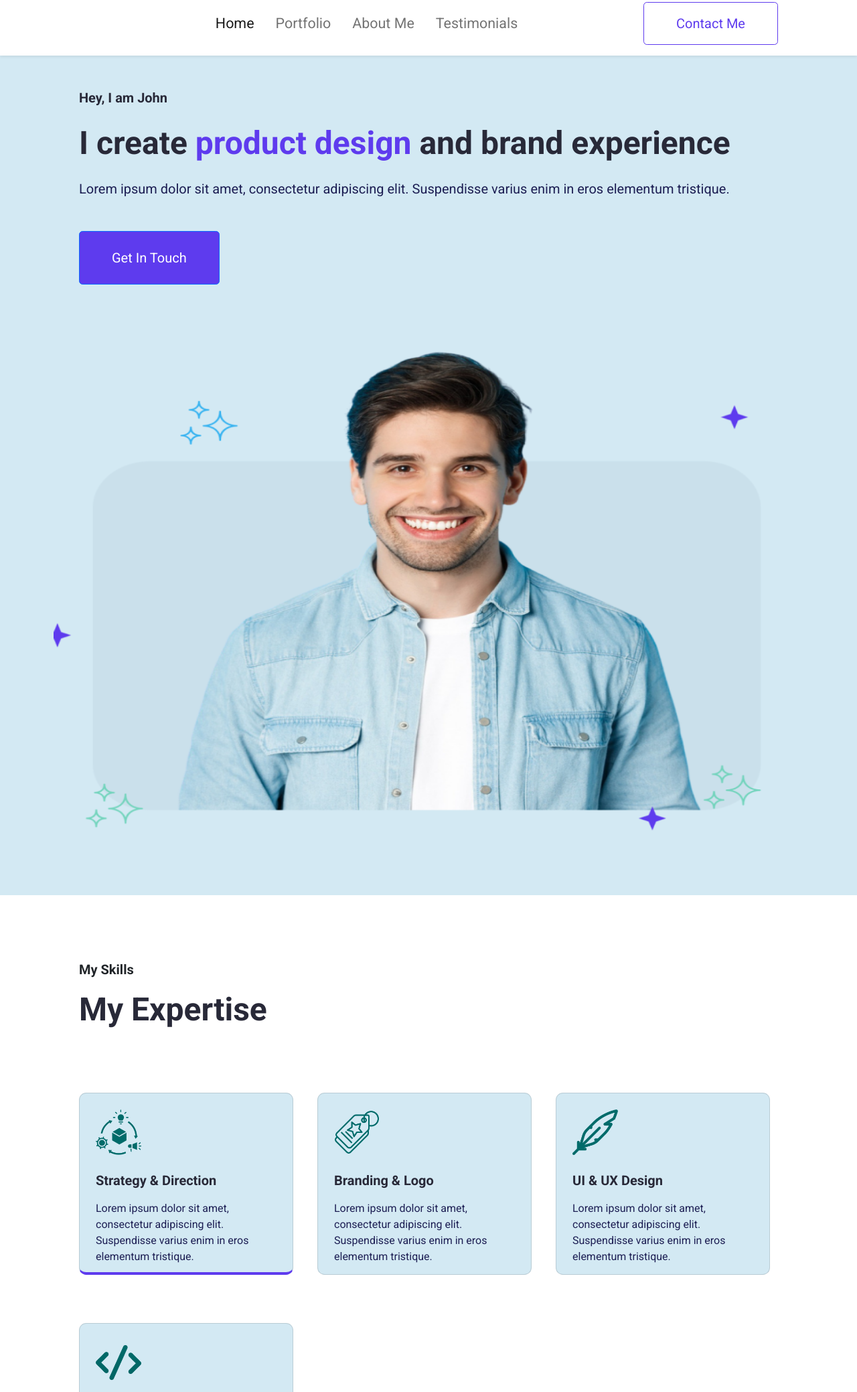
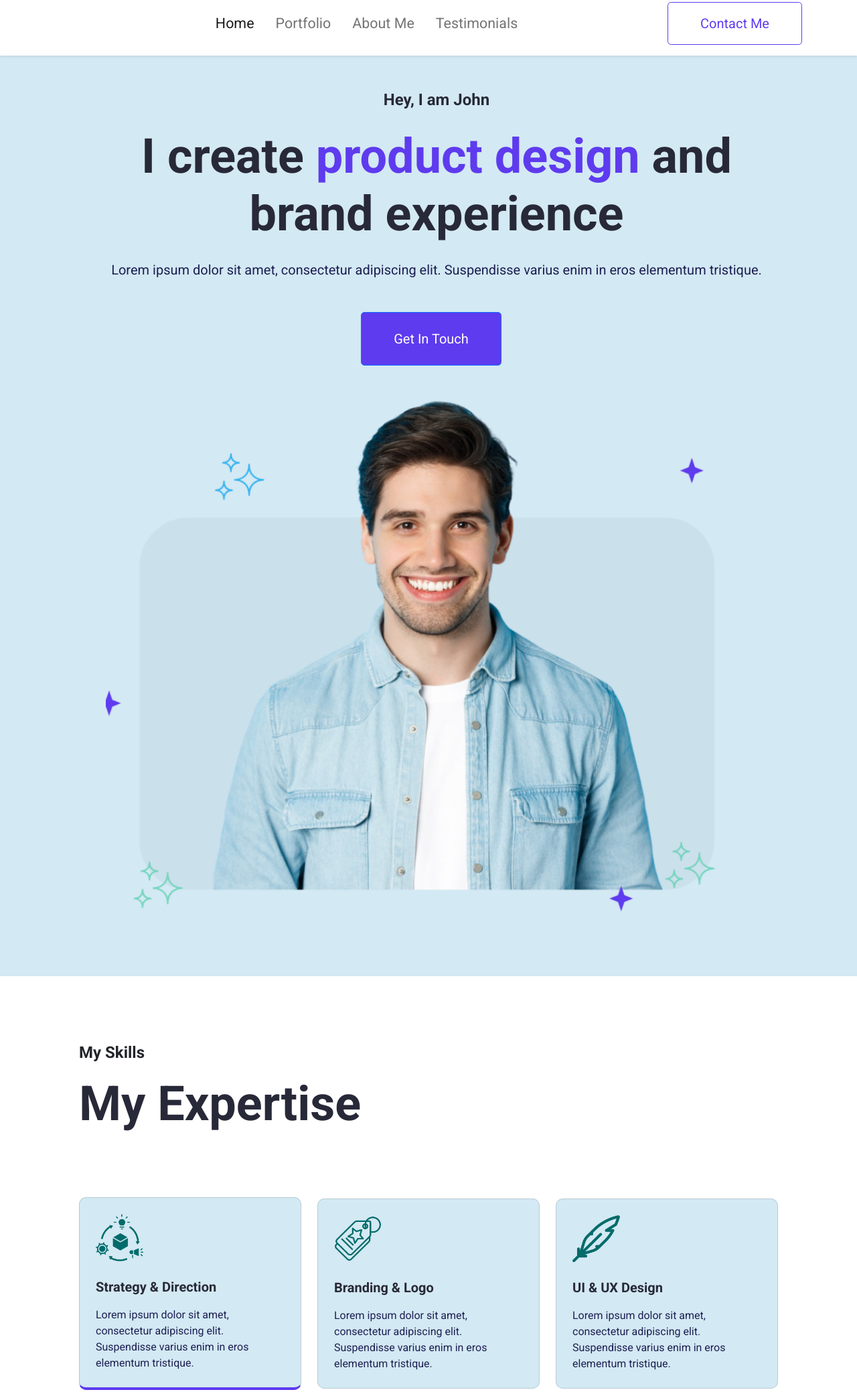
Before and after one commit to SyntaxSurfer-07/shirohige-landing-page, a plain HTML site: page index.html in a window 1280 px wide. Shown: the part 13-2092 px from the top of the page at 67% size. Drawn offline with Linux system fonts and the light colour scheme; a web font is replaced by a local one.

Commit message:
Modify Intro and Expertise Section

```diff
--- a/css/styles.css
+++ b/css/styles.css
@@ -9,6 +9,7 @@
 body,
 html {
   height: 100%;
+  width: 100%;
 }
 
 body {
@@ -26,9 +27,10 @@ body {
 
 .title {
   color: var(--headingColor);
-  font-size: 3rem; /* 74.667px = 4.67rem */
+  font-size: 3.05rem; /* 74.667px = 4.67rem */
   line-height: 120%; /* 89.6px */
 }
+
 /* Individual Styles - Navbar */
 
 .navbar-list {
@@ -45,6 +47,7 @@ body {
 /* Intro Section */
 
 .intro {
+  width: 100%;
   background-color: var(--backgroundShade);
 }
 
@@ -71,7 +74,7 @@ body {
 
 .intro-img {
   height: 70vw;
-  width: 60vw;
+  width: 28vw;
   margin-top: 2vw;
   max-height: 50rem;
   max-width: 40rem;
@@ -79,8 +82,9 @@ body {
 .intro-img img {
   height: 60vw;
   max-height: 45rem;
-  width: 50vw;
-  max-width: 45rem;
+  width: 40vw;
+  max-width: 50rem;
+  object-fit: contain;
 }
 
 /* Expertise Section */
@@ -88,10 +92,6 @@ body {
 .regular-card {
   border-radius: 0.67rem;
   background: var(--backgroundShade);
-  /* height: 11vw;
-  width: 10vw; */
-  height: 17rem;
-  width: 17rem;
 }
 
 .custom-card {
@@ -112,23 +112,17 @@ body {
 
 
 /* Media Query */
-@media (max-width: 767.98px) {
-
-  .regular-card {
-    height: 17rem;
-    width: 28rem;
-  }
-}
-
-@media (min-width: 1200px) and (max-width: 1399.98px) {
-  .regular-card {
-    height: 17rem;
-    width: 20rem;
-  }
-}
-
 
 @media (max-width: 1399.98px) {
+  .text600 {
+    font-size: 2.5rem;
+  }
+  .title {
+    font-size: 4.5rem;
+  }
+  .intro-description {
+    font-size: 2rem;
+  }
   .intro-img {
     height: 60vw;
     width: 90vw;
@@ -140,6 +134,7 @@ body {
     height: 60vw;
     width: 90vw;
     max-width: 70rem;
+    max-height: 50rem;
     position: absolute;
     bottom: 0;
     left: 50%;
--- a/index.html
+++ b/index.html
@@ -18,7 +18,7 @@
 <body>
     <header>
         <nav class="navbar shadow-sm sticky-top navbar-expand-lg navbar-light bg-white py-3">
-            <div class="container px-5">
+            <div class="container">
                 <a class="navbar-brand" href="index.html"><img src="./assets/Logo.png" alt="" /></a>
                 <button class="navbar-toggler" type="button" data-bs-toggle="collapse" data-bs-target="#navbarNav"
                     aria-controls="navbarNav" aria-expanded="true" aria-label="Toggle navigation">
@@ -52,9 +52,9 @@
         <section class="intro py-5">
             <div class="container px-5 pb-5">
                 <div class="row gx-5 align-items-center">
-                    <div class="col-xxl-5 pe-0">
-                        <div class="text-center text-lg-start">
-                            <div class="text600 mb-4 fs-5 fw-bold">
+                    <div class="col-12 col-xxl-5 pe-0">
+                        <div class="text-center text-xxl-start">
+                            <div class="text600 mb-4 fs-4 fw-bold">
                                 Hey, I am John
                             </div>
                             <div class="title mb-4 fw-bold">
@@ -70,8 +70,8 @@
                             </div>
                         </div>
                     </div>
-                    <div class="col-xxl-7">
-                        <div class="d-flex justify-content-center mt-5 mt-lg-0">
+                    <div class="col-12 col-xxl-7">
+                        <div class="d-flex justify-content-center align-items-center">
                             <div class="intro-img">
                                 <img class="" src="./assets/intro-img-2.png" alt="" />
                             </div>
@@ -84,16 +84,16 @@
         <section class="expertise py-5">
             <div class="container px-5">
                 <div class="row align-items-center justify-content-xl-evenly">
-                    <div class="expertise-subtitle fs-5 fw-bold pt-5 pb-3">
+                    <div class="expertise-subtitle fs-4 fw-bold pt-5 pb-3">
                         My Skills
                     </div>
                     <div class="title fw-bold mb-5">
                         My Expertise
                     </div>
                 </div>
-                <div class="row align-items-center">
+                <div class="row align-items-center justify-content-center">
                     <!-- Card 1 -->
-                    <div class="col-xxl-3 col-lg-4 col-md-6 col-sm-12 mb-md-4 mt-md-5 my-3">
+                    <div class="col-xxl-3 col-lg-4 col-md-6 col-12 mb-md-4 mt-md-5 my-3">
                         <div class="card regular-card custom-card rounded-4 p-4">
                             <img src="./assets/card-1.png" class="card-img-top w-25 mb-4" alt="">
                             <div class="card-body p-0">
```
